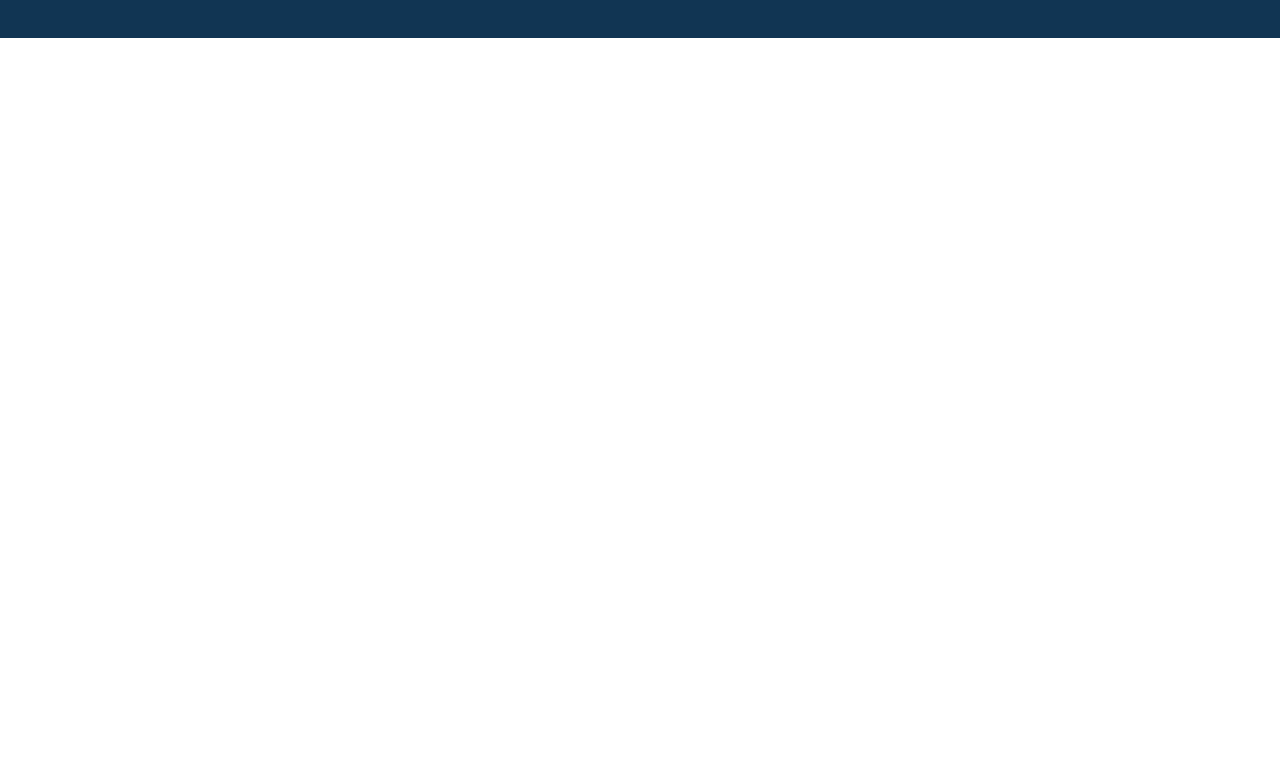
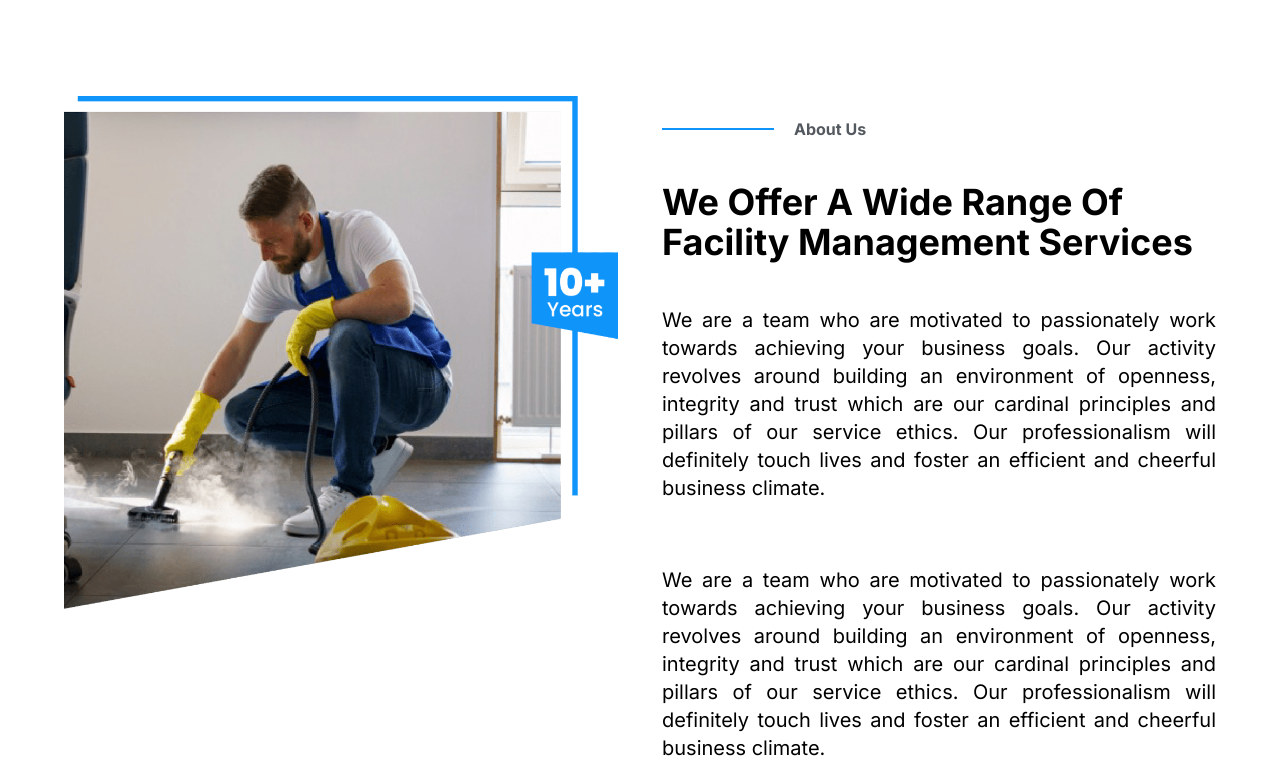
Before and after one commit to MEG-Marketing-Developer/Mammut-Facilit, a Next.js app: page /about-us in a window 1280 px wide. Shown: the part 571-1340 px from the top of the page. Before the commit the page ends 800 px from the top, so only its background shows below. Built offline with nearby package versions, Linux system fonts and the light colour scheme.

Commit message:
creating about page

```diff
--- a/src/app/about-us/page.tsx
+++ b/src/app/about-us/page.tsx
@@ -1,13 +1,47 @@
-interface IProps {
+import Image from "next/image";
+import Breadcrambs from "../components/Breadcrambs";
+import aboutUs from "../../../public/images/about-us.png";
 
-}
+const aboutPage = () => {
+  return (
+    <>
+      <Breadcrambs pageTitle="About Us" />
+      <div className="w-full flex flex-col sm:flex-row justify-around px-8 sm:px-16 py-12 sm:py-24 sm:space-x-11">
+      <div className="h-auto w-full flex-1">
+        <Image src={aboutUs} alt="about us" className="w-[700px] h-auto" />
+        </div>
+        <div className="flex flex-1 flex-col items-center gap-5">
+          <div className="flex justify-start items-center space-x-5 w-full">
+            <hr className="h-0.5 my-8 bg-[#0f94fa] border-0 w-20 sm:w-28" />
+            <h3 className="font-bold text-[#54595f]">About Us</h3>
+          </div>
+          <h2 className="text-black text-2xl sm:text-4xl font-bold mb-6">
+            We Offer A Wide Range Of Facility Management Services
+          </h2>
+          <p className="text-sm sm:text-xl text-justify">
+            We are a team who are motivated to passionately work towards
+            achieving your business goals. Our activity revolves around building
+            an environment of openness, integrity and trust which are our
+            cardinal principles and pillars of our service ethics. Our
+            professionalism will definitely touch lives and foster an efficient
+            and cheerful business climate.
+          </p>
+          <br />
+          <p className="text-sm sm:text-xl text-justify">
+            We are a team who are motivated to passionately work towards
+            achieving your business goals. Our activity revolves around building
+            an environment of openness, integrity and trust which are our
+            cardinal principles and pillars of our service ethics. Our
+            professionalism will definitely touch lives and foster an efficient
+            and cheerful business climate.
+          </p>
+        </div>
+      </div>
+      <div className="flex w-full justify-around p-5 space-x-5">
+            {/* <div className="border-2 p-10 border-[#ccc]"></div> */}
+        </div>
+    </>
+  );
+};
 
-const aboutPage = ({}: IProps ) =>{
-    return (
-        <div>
-            <h1> About Page(/)(page.tsx)</h1>
-        </div>
-    )
-}
-
-export default aboutPage
+export default aboutPage;
--- a/src/app/our-services/page.tsx
+++ b/src/app/our-services/page.tsx
@@ -8,9 +8,7 @@ import Button from "../components/Ui/Button";
 import assetImage from "../../../public/images/Asset-11.png";
 
 
-interface IProps {
 
-}
 
 const handleClick = () => {
     window.location.href = "https://mammutfm.client-booking.com/";
@@ -20,7 +18,7 @@ const servicesList = serviceList.map((service) => (
     <ServicesCard key={service.id} service={service} />
   ));
 
-const servicesPage = ({}: IProps ) =>{
+const servicesPage = () =>{
     return (
         <>
     <Breadcrambs pageTitle="Our Services" />
```
Also changed, not shown: public/images/about-us.png (added).
